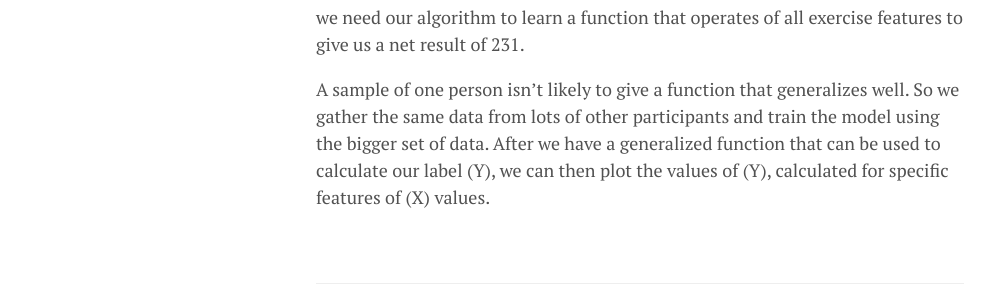
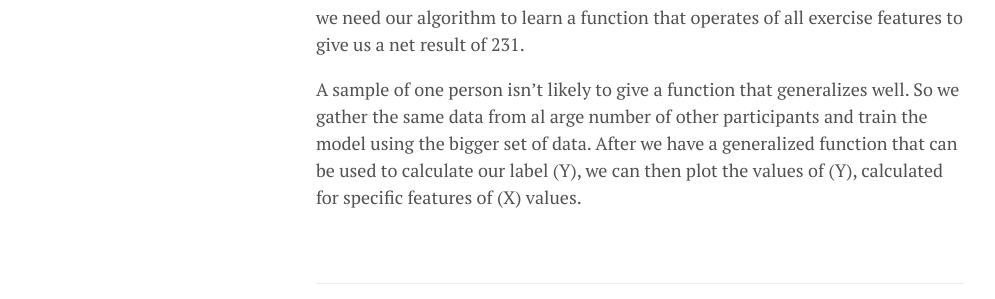
Before and after one commit to lgeurts/lgeurts.github.io, a Jekyll site: the page built from _posts/2018-06-29-artificial-intelligence-basics.md, in a window 1280 px wide. Shown: the part 1828-2127 px from the top of the page, without its empty margins (0-995 px from the left). Built offline with Jekyll 4.4.1, drawn with Linux system fonts in a browser that asks for light colours; nearby versions of some CDN libraries.

Commit message:
Update 2018-06-29-artificial-intelligence-basics.md

```diff
--- a/_posts/2018-06-29-artificial-intelligence-basics.md
+++ b/_posts/2018-06-29-artificial-intelligence-basics.md
@@ -41,4 +41,4 @@
 
 In this case we know all features and have a known label value of 231 calories. So we need our algorithm to learn a function that operates of all exercise features to give us a net result of 231.
 
-A sample of one person isn't likely to give a function that generalizes well. So we gather the same data from lots of other participants and train the model using the bigger set of data. After we have a generalized function that can be used to calculate our label (Y), we can then plot the values of (Y), calculated for specific features of (X) values.
+A sample of one person isn't likely to give a function that generalizes well. So we gather the same data from  al arge number of other participants and train the model using the bigger set of data. After we have a generalized function that can be used to calculate our label (Y), we can then plot the values of (Y), calculated for specific features of (X) values.
```
